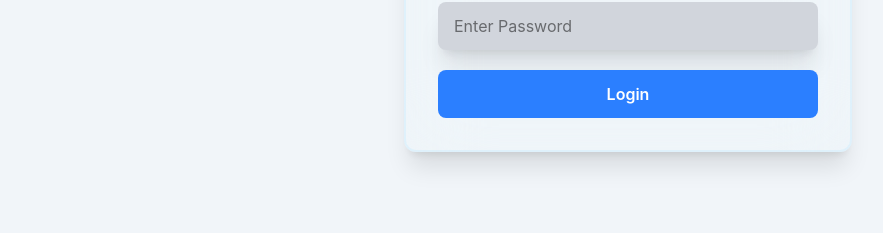
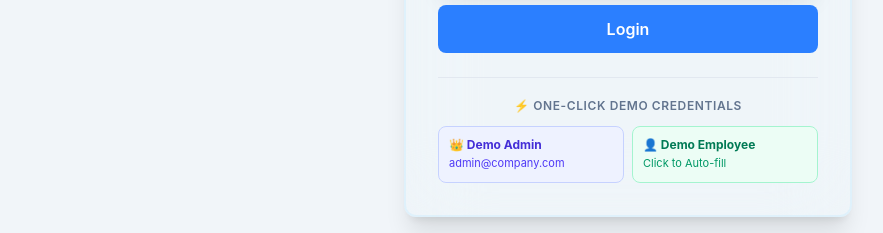
Before and after one commit to saurbu/Doc-Approval-System, a React (Vite) app in the folder Document-Approval-System/: page / in a window 1280 px wide. Shown: the part 468-701 px from the top of the page, without its empty margins (308-1191 px from the left). Built offline with nearby package versions, Linux system fonts and the light colour scheme; no server answers.

Commit message:
feat: complete Employee Module with robust document upload pipeline and one-click demo credentials

```diff
--- a/Document-Approval-System/src/pages/Login.jsx
+++ b/Document-Approval-System/src/pages/Login.jsx
@@ -200,6 +200,48 @@ const Login = () => {
 
                 </form>
 
+                {/* Quick Demo Credentials */}
+                <div className="mt-6 pt-5 border-t border-slate-200">
+                    <p className="text-xs font-semibold text-slate-500 uppercase tracking-wider text-center mb-3">
+                        ⚡ One-Click Demo Credentials
+                    </p>
+                    <div className="grid grid-cols-2 gap-2">
+                        <button
+                            type="button"
+                            onClick={() => {
+                                setRole("Admin");
+                                setFormData({ login: "admin@company.com", password: "Admin@123" });
+                                if (error) setError("");
+                            }}
+                            className="p-2.5 bg-indigo-50 border border-indigo-200 hover:bg-indigo-100 rounded-lg text-left transition cursor-pointer group"
+                        >
+                            <div className="text-xs font-bold text-indigo-700 group-hover:text-indigo-900">
+                                👑 Demo Admin
+                            </div>
+                            <div className="text-[11px] text-indigo-600 truncate mt-0.5">
+                                admin@company.com
+                            </div>
+                        </button>
+
+                        <button
+                            type="button"
+                            onClick={() => {
+                                setRole("Employee");
+                                setFormData({ login: "emp@company.com", password: "Emp@123" });
+                                if (error) setError("");
+                            }}
+                            className="p-2.5 bg-emerald-50 border border-emerald-200 hover:bg-emerald-100 rounded-lg text-left transition cursor-pointer group"
+                        >
+                            <div className="text-xs font-bold text-emerald-700 group-hover:text-emerald-900">
+                                👤 Demo Employee
+                            </div>
+                            <div className="text-[11px] text-emerald-600 truncate mt-0.5">
+                                Click to Auto-fill
+                            </div>
+                        </button>
+                    </div>
+                </div>
+
             </div>
 
         </div>
```
